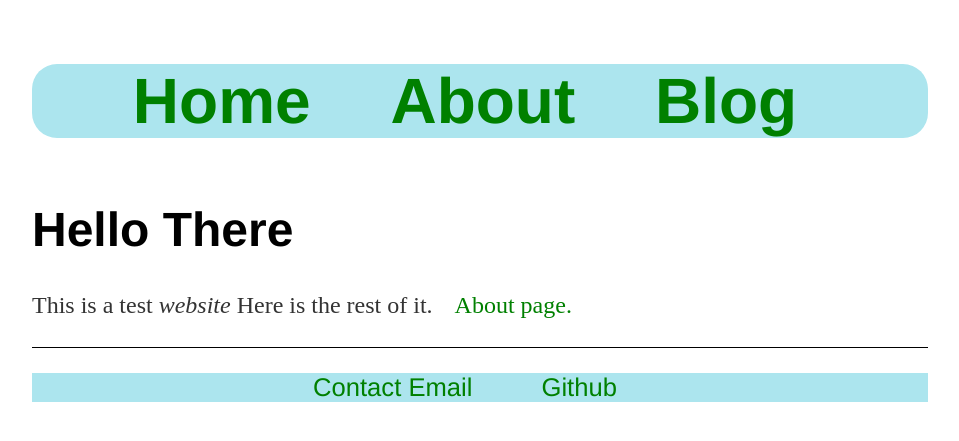
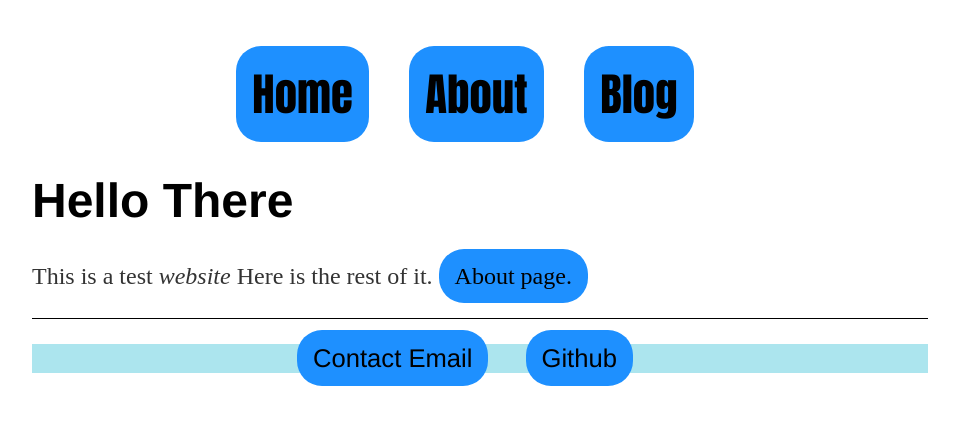
Before and after one commit to beauhodes/beauhodes.github.io, a Jekyll site: the page built from index.html, in a window 1280 px wide. Shown: the top 441 px of the page, without its empty margins (160-1119 px from the left). Built offline with Jekyll 4.4.1, drawn with Linux system fonts in a browser that asks for light colours.

Commit message:
Update main.css

```diff
--- a/css/main.css
+++ b/css/main.css
@@ -3,13 +3,11 @@ body {
     width: 70%;
 }
 nav ul {
-    background-color: #ace5ee;
-    border-radius: 25px;
-    font-family:'Helvetica', 'Arial', 'Sans-Serif';
+    font-family: 'Slim Jim', 'Impact', 'Arial Black', sans-serif;
     padding: 0px;
     list-style: none;
     font-weight: bold;
-    font-size: 4em;
+    font-size: 2.8em;
     text-align: center;
 }
 footer ul {
@@ -26,8 +24,10 @@ nav ul li, footer ul li {
     margin-right: 30px;
 }
 a {
+    background-color: #1e90ff;
+    border-radius: 25px;
     text-decoration: none;
-    color: green;
+    color: black;
     text-align: center;
     padding: 14px 16px;
 }
```
